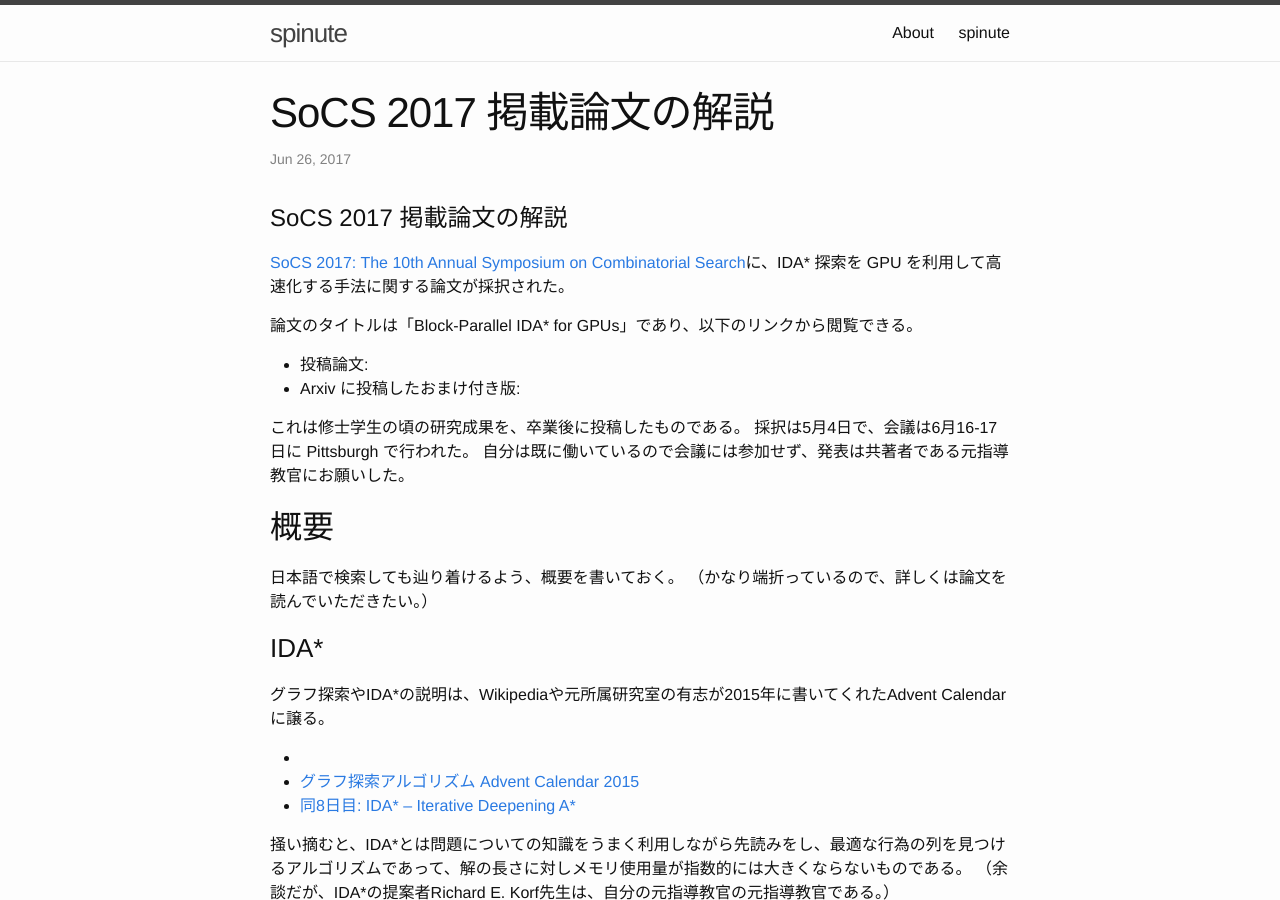
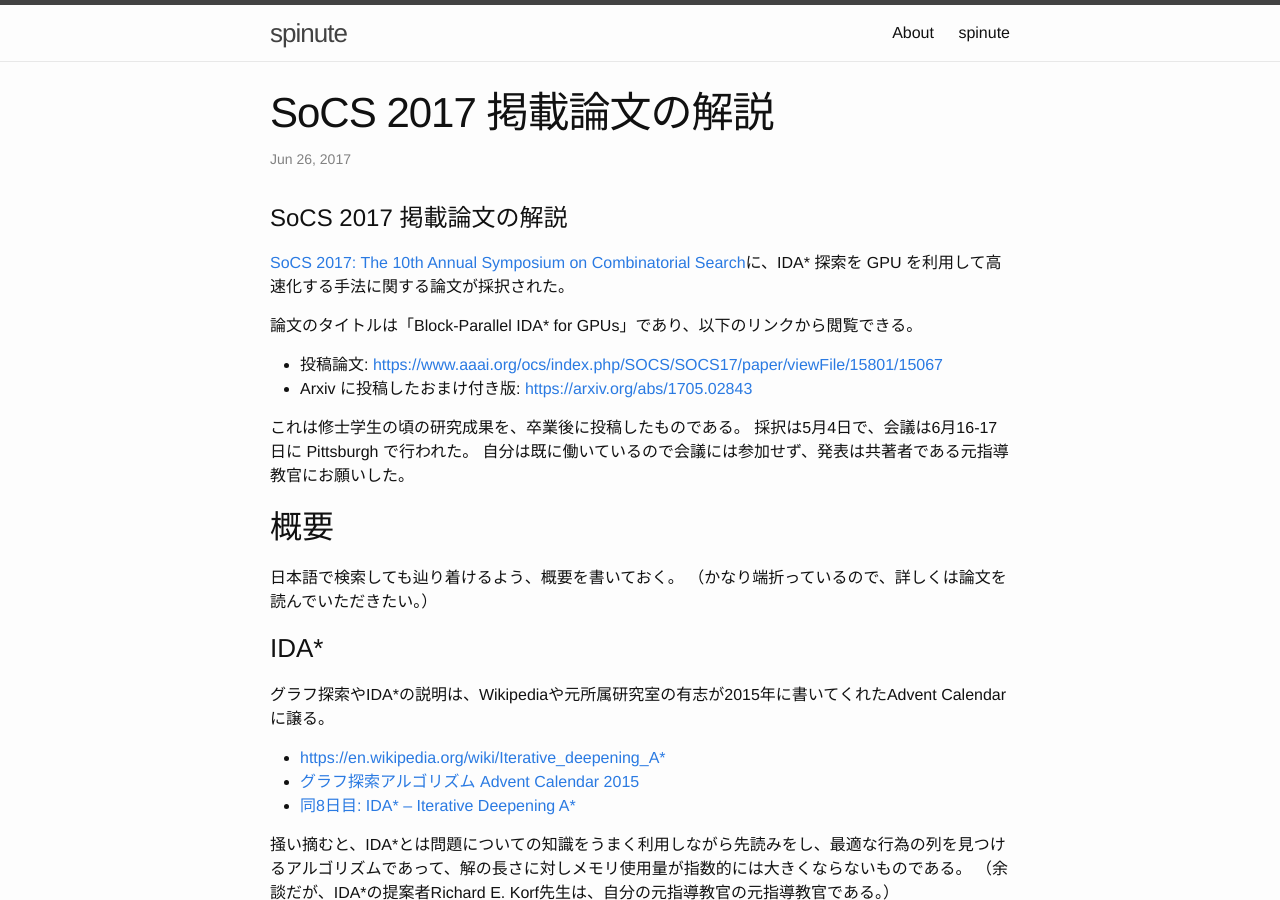
Before and after one commit to spinute/spinute.github.io, a Jekyll site: the page built from _posts/2017-06-26-socs17.md, in a window 1280 px wide and 900 px high. Built offline with Jekyll 4.4.1, drawn with Linux system fonts in a browser that asks for light colours.

Commit message:
smallfix

```diff
--- a/_posts/2017-06-26-socs17.md
+++ b/_posts/2017-06-26-socs17.md
@@ -12,8 +12,8 @@ title: "SoCS 2017 掲載論文の解説"
 [SoCS 2017: The 10th Annual Symposium on Combinatorial Search](http://socs17.dreamhosters.com/index.html)に、IDA\* 探索を GPU を利用して高速化する手法に関する論文が採択された。
 
 論文のタイトルは「Block-Parallel IDA\* for GPUs」であり、以下のリンクから閲覧できる。
-* 投稿論文: [](https://www.aaai.org/ocs/index.php/SOCS/SOCS17/paper/viewFile/15801/15067)
-* Arxiv に投稿したおまけ付き版: [](https://arxiv.org/abs/1705.02843)
+* 投稿論文: <https://www.aaai.org/ocs/index.php/SOCS/SOCS17/paper/viewFile/15801/15067>
+* Arxiv に投稿したおまけ付き版: <https://arxiv.org/abs/1705.02843>
 
 これは修士学生の頃の研究成果を、卒業後に投稿したものである。
 採択は5月4日で、会議は6月16-17日に Pittsburgh で行われた。
@@ -25,7 +25,7 @@ title: "SoCS 2017 掲載論文の解説"
 
 ### IDA\*
 グラフ探索やIDA\*の説明は、Wikipediaや元所属研究室の有志が2015年に書いてくれたAdvent Calendarに譲る。
-* [](https://en.wikipedia.org/wiki/Iterative_deepening_A*)
+* <https://en.wikipedia.org/wiki/Iterative_deepening_A*>
 * [グラフ探索アルゴリズム Advent Calendar 2015](http://qiita.com/advent-calendar/2015/graphsearch)
 * [同8日目: IDA\* -- Iterative Deepening A\*](http://qiita.com/guicho271828/items/b3e885c5bde5bf7183c2)
 
```
